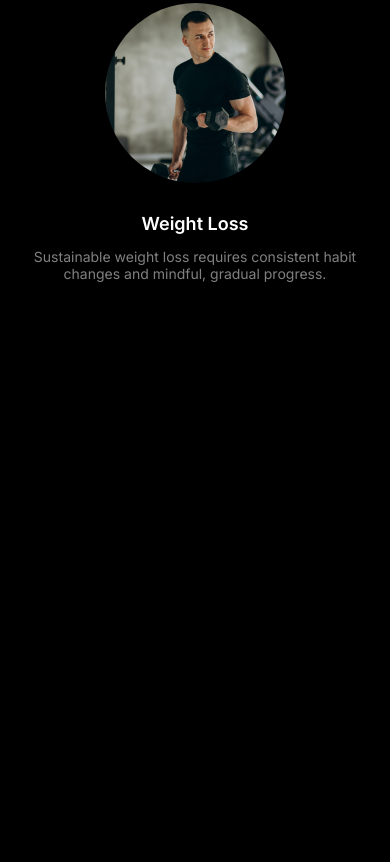
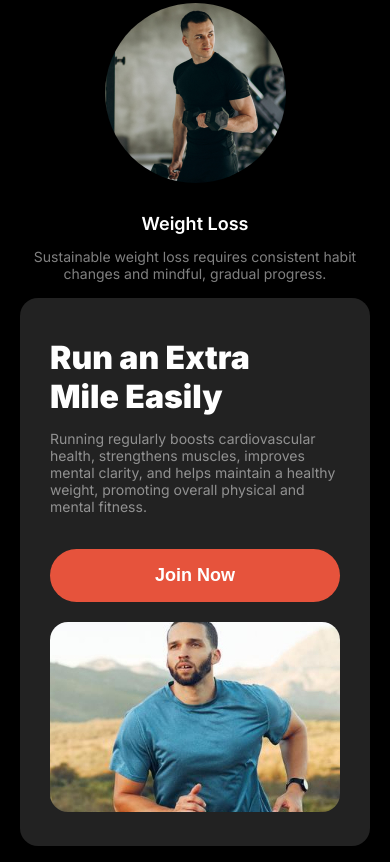
Before and after one commit to Abid0624/Assignment-2, a plain HTML site: page index.html in a window 390 px wide. Shown: the part 2077-2939 px from the top of the page. Before the commit the page ends 2375 px from the top, so only its background shows below. Drawn offline with Linux system fonts and the light colour scheme; a web font is replaced by a local one.

Commit message:
added the running section

```diff
--- a/index.html
+++ b/index.html
@@ -98,6 +98,22 @@
     </div>
   </section>
   <!-- habits section ends here -->
+
+  <!-- running section starts here -->
+  <section class="container running-section">
+    <div class="running-container">
+      <div class="running-content">
+        <h3 class="running-title habit-title">Run an Extra <br>Mile Easily</h3>
+        <p class="running-para">Running regularly boosts cardiovascular health, strengthens muscles, improves mental clarity, and helps maintain a healthy weight, promoting overall physical and mental fitness.</p>
+        <button class="btn-primary second-button">Join Now</button>
+      </div>
+      <div class="running-image">
+        <img src="images/run.jpg" alt="">
+      </div>
+    </div>
+  </section>
+  <!-- running section ends here -->
+
  </main>
 </body>
 </html>
--- a/styles/style.css
+++ b/styles/style.css
@@ -233,6 +233,60 @@ header{
   margin-top: 30px;
 }
 
+/* running section */
+
+.running-section{
+  border-radius: 18px;
+  background: rgb(34, 34, 34);
+  padding: 30px 0;
+}
+.running-content{
+  max-width: 60%;
+}
+.running-image{
+  max-width: 35%;
+}
+.running-image img{
+  max-width: 100%;
+  height: 100%;
+  border-radius: 18px;
+  object-fit: none;
+  object-position: 66% 32%;
+
+}
+.running-container{
+  display: flex;
+  justify-content: space-between;
+  gap: 150px;
+  margin: 0 30px 0 50px;
+}
+.running-title{
+text-align: left;
+margin-top: 10px;
+}
+.running-para{
+  color: rgba(255, 255, 255, 0.5);
+  font-size: 14px;
+  font-weight: 400;
+  text-align: left;
+  margin-top: 14px;
+  margin-bottom: 34px;
+}
+.running-image img{
+  max-width: 100%;
+  height: 100%;
+  border-radius: 18px;
+  object-fit: none;
+  object-position: 66% 32%;
+
+}
+.second-button{
+  margin-bottom: 10px;
+}
+
+
+
+
 
 
 /* responsive part */
@@ -243,7 +297,8 @@ header{
     margin: 1rem 20px;
   }
   .banner,
-  .image-container{
+  .image-container,
+  .running-container{
     flex-direction: column;
   }
   /* navbar styles */
@@ -298,4 +353,26 @@ header{
   .habit-title{
     font-size: 2rem;
   }
+  /* running-part */
+  .running-container{
+    gap: 10px;
+    margin: 0 30px;
+  }
+  .running-content{
+    max-width: 100%;
+  }
+  .running-image{
+    max-width: 100%;
+  }
+  .running-image img{
+    max-width: 100%;
+    height: 80%;
+    object-position: 66% 29%;
+  }
+  .second-button{
+   padding: 16px 40px;
+   font-size: 18px;
+   width: 100%;
+  }
+
 }
```
